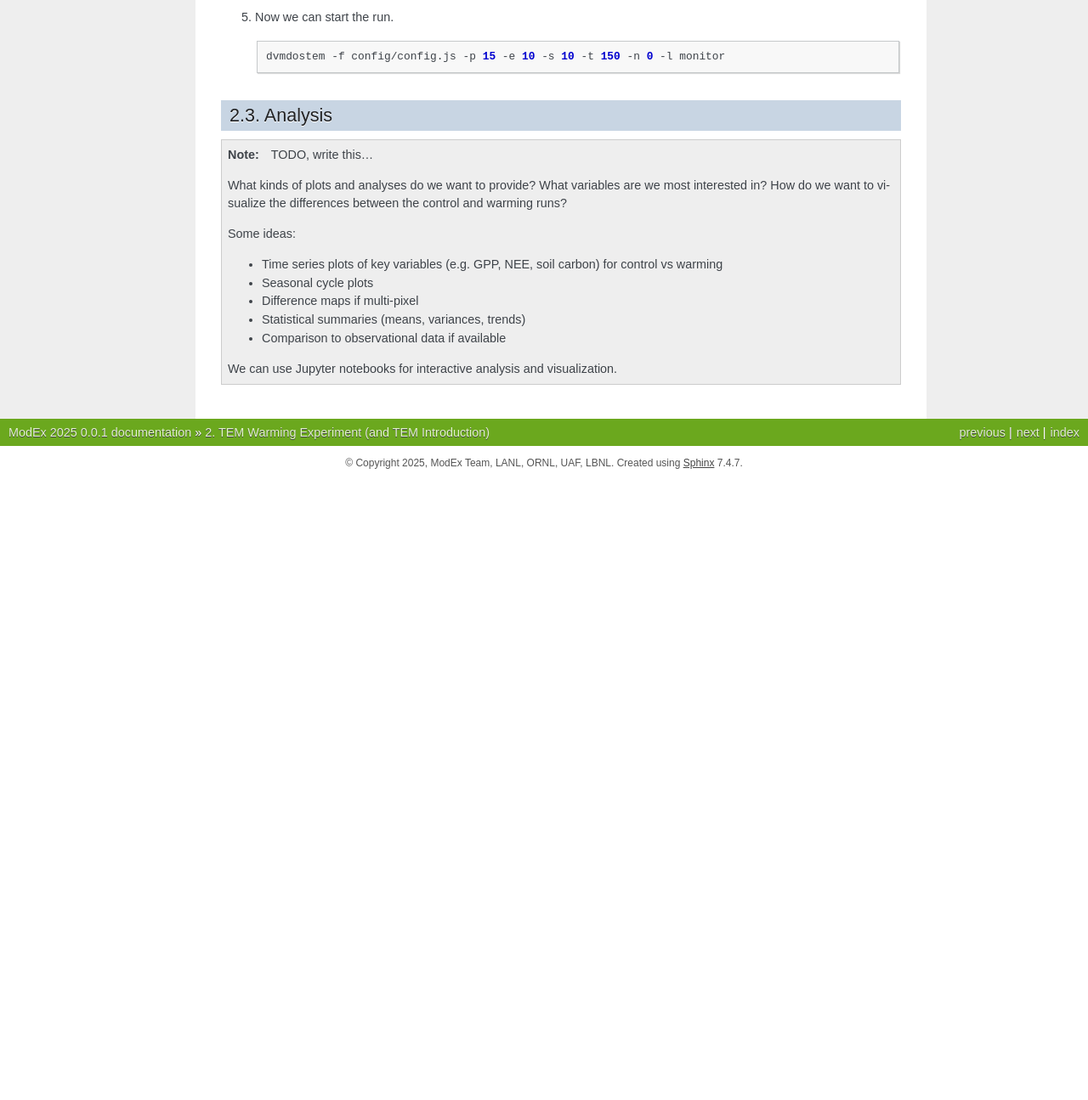
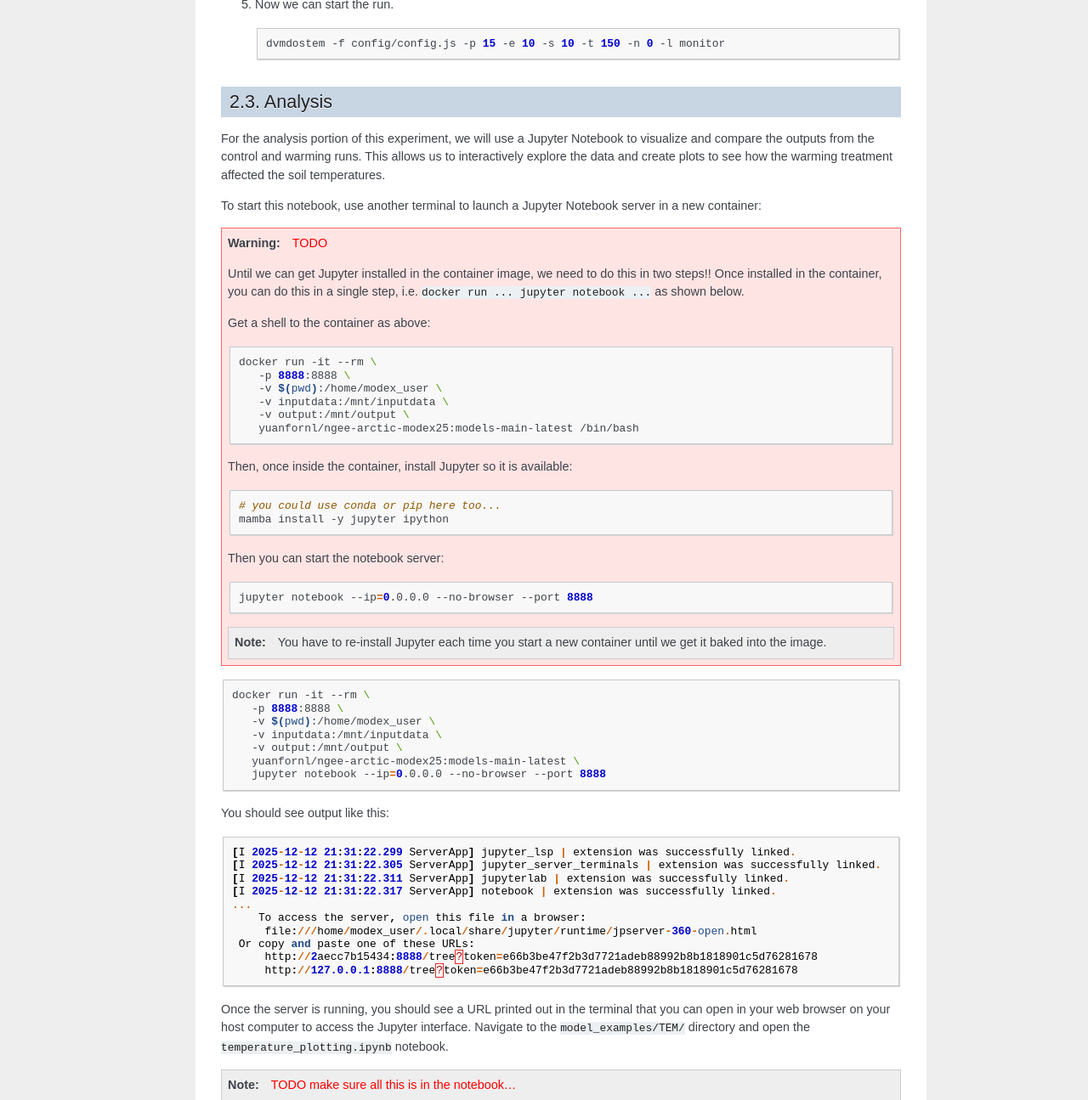
Before and after one commit to jsta/Field-to-Model, a Sphinx documentation site: the page built from docs/source/tem_ee1_warming.rst, in a window 1280 px wide and 1400 px high, scrolled down 5259 px, cut to the strip 105-1400 px from the top of the window. Shown: the whole strip at 85% size. Built offline with Sphinx 7.4.7, drawn with Linux system fonts in a browser that asks for light colours; pages that are not in the unit, such as notebooks, are missing from menus; before the commit the page ends 5929 px from its top, so only the background shows below that.

Commit message:
Analysis part, show instructions for jupyter notebook server.

```diff
--- a/docs/source/tem_ee1_warming.rst
+++ b/docs/source/tem_ee1_warming.rst
@@ -435,7 +434,81 @@ There are a few more setup steps that need to be done before starting a run - th
 Analysis
 ----------------------------
 
-.. note:: TODO, write this...
+For the analysis portion of this experiment, we will use a Jupyter Notebook to
+visualize and compare the outputs from the control and warming runs. This allows
+us to interactively explore the data and create plots to see how the warming
+treatment affected the soil temperatures.
+
+To start this notebook, use another terminal to launch a Jupyter Notebook server
+in a new container:
+
+.. warning:: :red:`TODO`
+
+   Until we can get Jupyter installed in the container image,  we need to do
+   this in two steps!! Once installed in the container, you can do this in
+   a single step, i.e. ``docker run ... jupyter notebook ...`` as shown below.
+
+   Get a shell to the container as above:
+
+   .. code:: shell
+
+      docker run -it --rm \
+         -p 8888:8888 \
+         -v $(pwd):/home/modex_user \
+         -v inputdata:/mnt/inputdata \
+         -v output:/mnt/output \
+         yuanfornl/ngee-arctic-modex25:models-main-latest /bin/bash
+
+   Then, once inside the container, install Jupyter so it is available:
+
+   .. code:: shell
+
+      # you could use conda or pip here too...
+      mamba install -y jupyter ipython
+
+   Then you can start the notebook server:
+
+   .. code:: shell
+
+      jupyter notebook --ip=0.0.0.0 --no-browser --port 8888
+
+   .. note::
+
+      You have to re-install Jupyter each time you start a new container until we
+      get it baked into the image.
+
+.. code:: shell
+
+   docker run -it --rm \
+      -p 8888:8888 \
+      -v $(pwd):/home/modex_user \
+      -v inputdata:/mnt/inputdata \
+      -v output:/mnt/output \
+      yuanfornl/ngee-arctic-modex25:models-main-latest \
+      jupyter notebook --ip=0.0.0.0 --no-browser --port 8888
+
+You should see output like this:
+
+.. code:: python
+
+   [I 2025-12-12 21:31:22.299 ServerApp] jupyter_lsp | extension was successfully linked.
+   [I 2025-12-12 21:31:22.305 ServerApp] jupyter_server_terminals | extension was successfully linked.
+   [I 2025-12-12 21:31:22.311 ServerApp] jupyterlab | extension was successfully linked.
+   [I 2025-12-12 21:31:22.317 ServerApp] notebook | extension was successfully linked.
+   ...
+       To access the server, open this file in a browser:
+        file:///home/modex_user/.local/share/jupyter/runtime/jpserver-360-open.html
+    Or copy and paste one of these URLs:
+        http://2aecc7b15434:8888/tree?token=e66b3be47f2b3d7721adeb88992b8b1818901c5d76281678
+        http://127.0.0.1:8888/tree?token=e66b3be47f2b3d7721adeb88992b8b1818901c5d76281678
+
+Once the server is running, you should see a URL printed out in the terminal
+that you can open in your web browser on your host computer to access the
+Jupyter interface. Navigate to the :code:`model_examples/TEM/` directory and
+open the :code:`temperature_plotting.ipynb` notebook.
+
+
+.. note:: :red:`TODO make sure all this is in the notebook...`
 
    What kinds of plots and analyses do we want to provide? What variables are we
    most interested in? How do we want to visualize the differences between the
@@ -448,5 +521,3 @@ Analysis
    * Difference maps if multi-pixel
    * Statistical summaries (means, variances, trends)
    * Comparison to observational data if available
-
-   We can use Jupyter notebooks for interactive analysis and visualization.
```
Also changed, not shown: other parts of docs/source/tem_ee1_warming.rst (+0 -1 lines).
